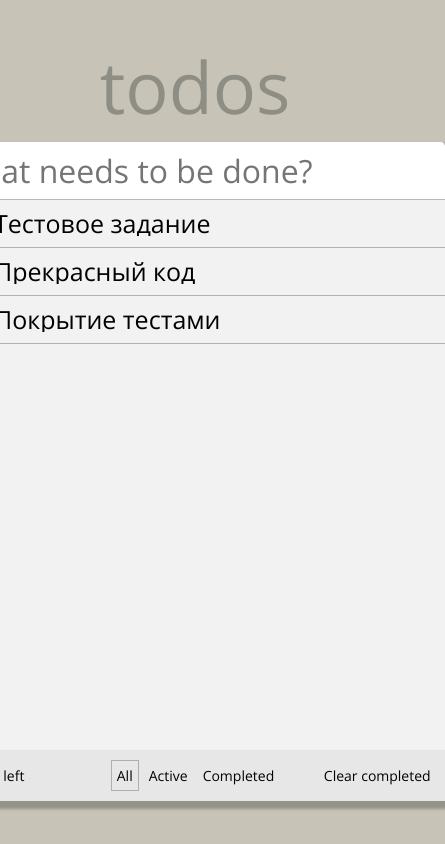
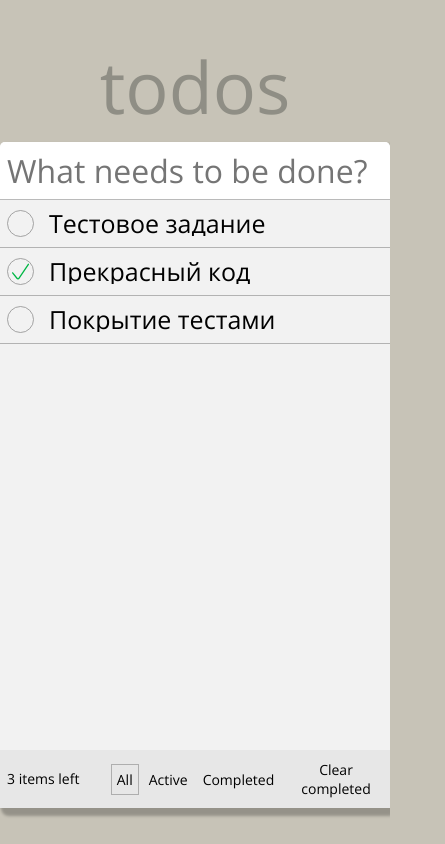
Before and after one commit to Avatarius/todo_2, a React app: page / in a window 390 px wide. Shown: the whole page, 445 px wide, since content can reach past the window. Built offline with nearby package versions, Linux system fonts and the light colour scheme.

Commit message:
почти финал

```diff
--- a/package.json
+++ b/package.json
@@ -7,7 +7,9 @@
     "build": "cross-env NODE_ENV=production webpack --config webpack/webpack.config.js --env env=prod",
     "start": "webpack serve --config webpack/webpack.config.js --env env=dev",
     "test": "jest",
-    "cypress:open": "cypress open"
+    "cypress:open": "cypress open",
+    "predeploy": "npm run build",
+    "deploy": "gh-pages -d dist"
   },
   "keywords": [],
   "author": "",
@@ -27,6 +29,7 @@
     "css-loader": "^6.8.1",
     "cssnano": "^7.0.1",
     "cypress": "^13.15.0",
+    "gh-pages": "^6.2.0",
     "html-webpack-plugin": "^5.6.0",
     "jest": "^29.7.0",
     "jest-environment-jsdom": "^29.7.0",
--- a/src/components/list/list.module.scss
+++ b/src/components/list/list.module.scss
@@ -6,6 +6,12 @@
   max-inline-size: 402px;
   block-size: 550px;
   overflow-y: auto;
+
+  @media screen and (max-width: 600px) {
+    inline-size: 100%;
+    max-inline-size: unset;
+    min-inline-size: unset;
+  }
 }
 
 .list::-webkit-scrollbar {
```
Also changed, not shown: 2 other files (tests, documents, lock files or other folders).
